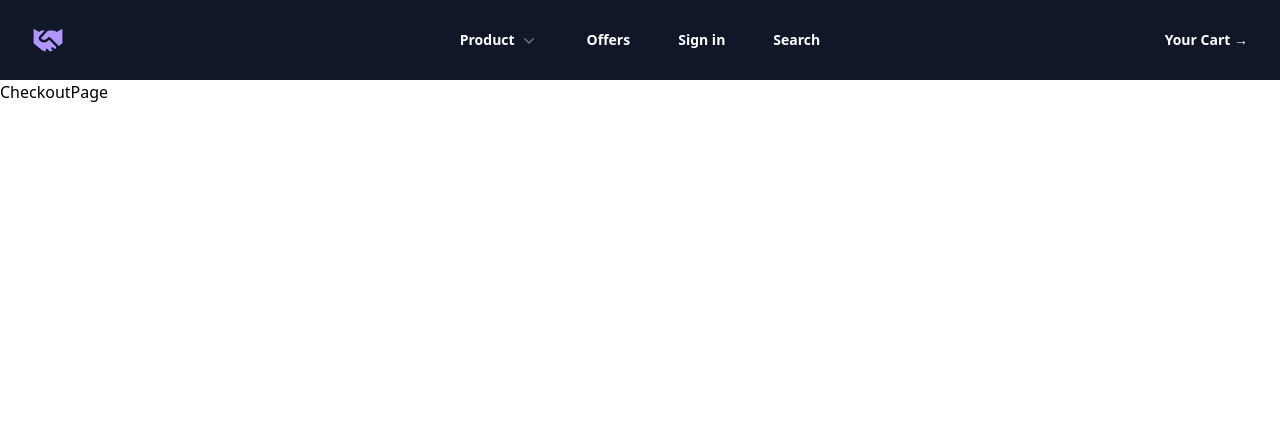
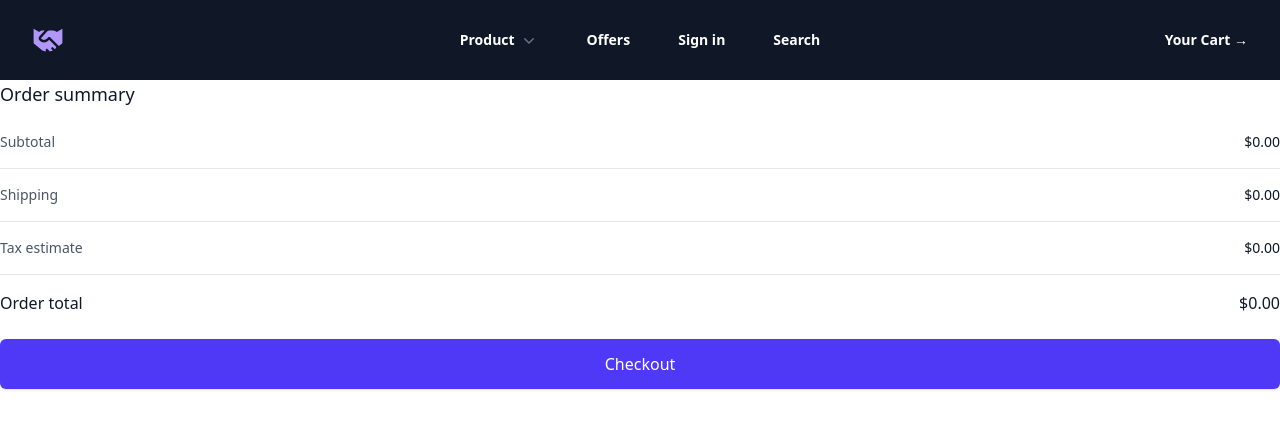
Before and after one commit to madhav758/ShopeGlobe, a React (Vite) app: page /checkoutpage in a window 1280 px wide. Shown: the top 428 px of the page. Built offline with nearby package versions, Linux system fonts and the light colour scheme.

Commit message:
feat: made the checkout functional

```diff
--- a/src/components/CheckoutPage.jsx
+++ b/src/components/CheckoutPage.jsx
@@ -1,8 +1,47 @@
 import React from 'react'
+import { useSelector, useDispatch } from 'react-redux'
 
 function CheckoutPage() {
+    const cartItems = useSelector((state) => state.cart.items)
+    const subtotal = cartItems.reduce((acc, curr) => acc + curr.price, 0);
+    const estTax = subtotal * 0.1;
+    const shipping = cartItems.length > 0 ? 5.00 : 0;
+    const orderTotal = subtotal + shipping + estTax;
     return (
-        <div>CheckoutPage</div>
+        <div>
+
+            <div><h2 id="summary-heading" className="text-lg font-medium text-gray-900">Order summary</h2>
+
+                <dl className="mt-6 space-y-4">
+                    <div className="flex items-center justify-between">
+                        <dt className="text-sm text-gray-600">Subtotal</dt>
+                        <dd className="text-sm font-medium text-gray-900">${subtotal.toFixed(2)}</dd>
+                    </div>
+                    <div className="flex items-center justify-between border-t border-gray-200 pt-4">
+                        <dt className="text-sm text-gray-600">Shipping</dt>
+                        <dd className="text-sm font-medium text-gray-900">${shipping.toFixed(2)}</dd>
+                    </div>
+                    <div className="flex items-center justify-between border-t border-gray-200 pt-4">
+                        <dt className="text-sm text-gray-600">Tax estimate</dt>
+                        <dd className="text-sm font-medium text-gray-900">${estTax.toFixed(2)}</dd>
+                    </div>
+                    <div className="flex items-center justify-between border-t border-gray-200 pt-4">
+                        <dt className="text-base font-medium text-gray-900">Order total</dt>
+                        <dd className="text-base font-medium text-gray-900">${orderTotal.toFixed(2)}</dd>
+                    </div>
+                </dl>
+
+                <div className="mt-6">
+                    <button
+                        type="submit"
+                        className="w-full rounded-md border border-transparent bg-indigo-600 py-3 px-4 text-base font-medium text-white shadow-sm hover:bg-indigo-700 focus:outline-none focus:ring-2 focus:ring-indigo-500 focus:ring-offset-2"
+                    >
+                        Checkout
+                    </button>
+                </div></div>
+
+
+        </div>
     )
 }
 
```
